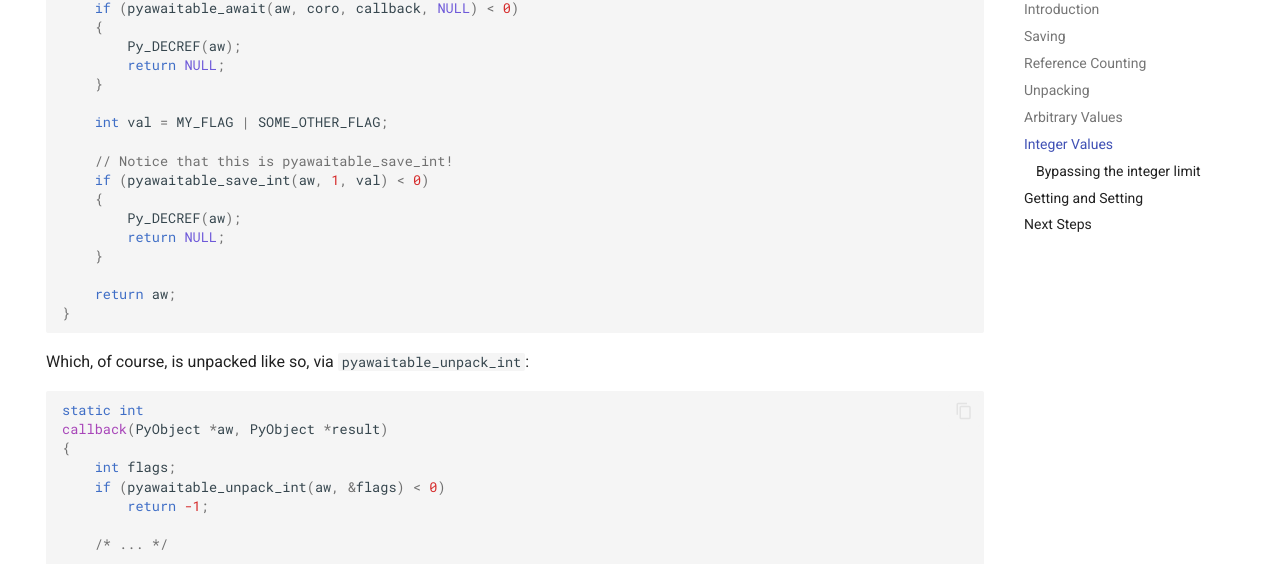
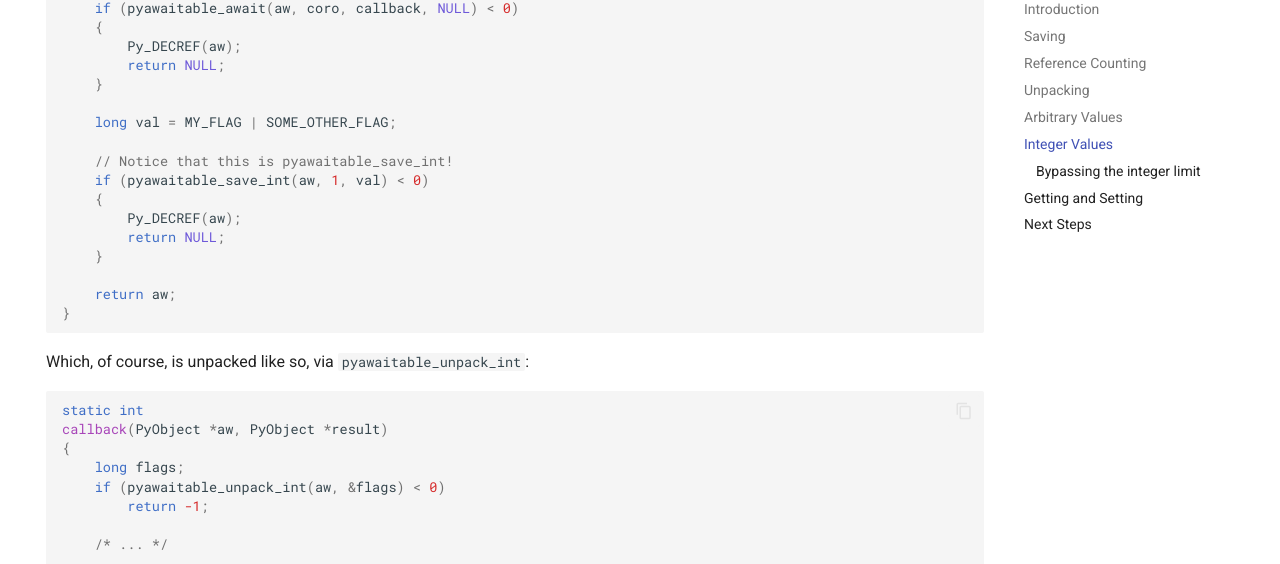
Before and after one commit to ZeroIntensity/pyawaitable, an MkDocs documentation site: the page built from docs/storage.md, in a window 1280 px wide and 900 px high, scrolled down 5304 px. Shown: the part 147-711 px from the top of the window. Built offline with MkDocs 1.6.1 and Material for MkDocs 9.7.7, drawn with Linux system fonts in a browser that asks for light colours; comment, search, counter and statistics services are not loaded.

Commit message:
Docs: clarify usage of `long` over `int`
After some debugging, it seems I was incorrect in thinking that you can safely use an `int *` as a `long *`.

````diff
--- a/docs/storage.md
+++ b/docs/storage.md
@@ -244,7 +244,7 @@ test(PyObject *self, PyObject *coro) // We're back to METH_O!
         return NULL;
     }
 
-    int val = MY_FLAG | SOME_OTHER_FLAG;
+    long val = MY_FLAG | SOME_OTHER_FLAG;
 
     // Notice that this is pyawaitable_save_int!
     if (pyawaitable_save_int(aw, 1, val) < 0)
@@ -263,7 +263,7 @@ Which, of course, is unpacked like so, via `pyawaitable_unpack_int`:
 static int
 callback(PyObject *aw, PyObject *result)
 {
-    int flags;
+    long flags;
     if (pyawaitable_unpack_int(aw, &flags) < 0)
         return -1;
 
@@ -407,7 +407,3 @@ Great! We increment our state for each call!
 Congratuilations, you now know how to use PyAwaitable! If you're interested in reading about the internals, be sure to take a look at the [scrapped PEP draft](https://gist.github.com/ZeroIntensity/8d32e94b243529c7e1c27349e972d926), where this was originally designed to be part of CPython.
 
 Moreover, this project was conceived due to being needed in [view.py](https://github.com/ZeroIntensity/view.py). If you would like to see some very complex examples of PyAwaitable usage, take a look at their [C ASGI implementation](https://github.com/ZeroIntensity/view.py/blob/master/src/_view/app.c#L273), which is powered by PyAwaitable.
-
-```
-
-```
````
